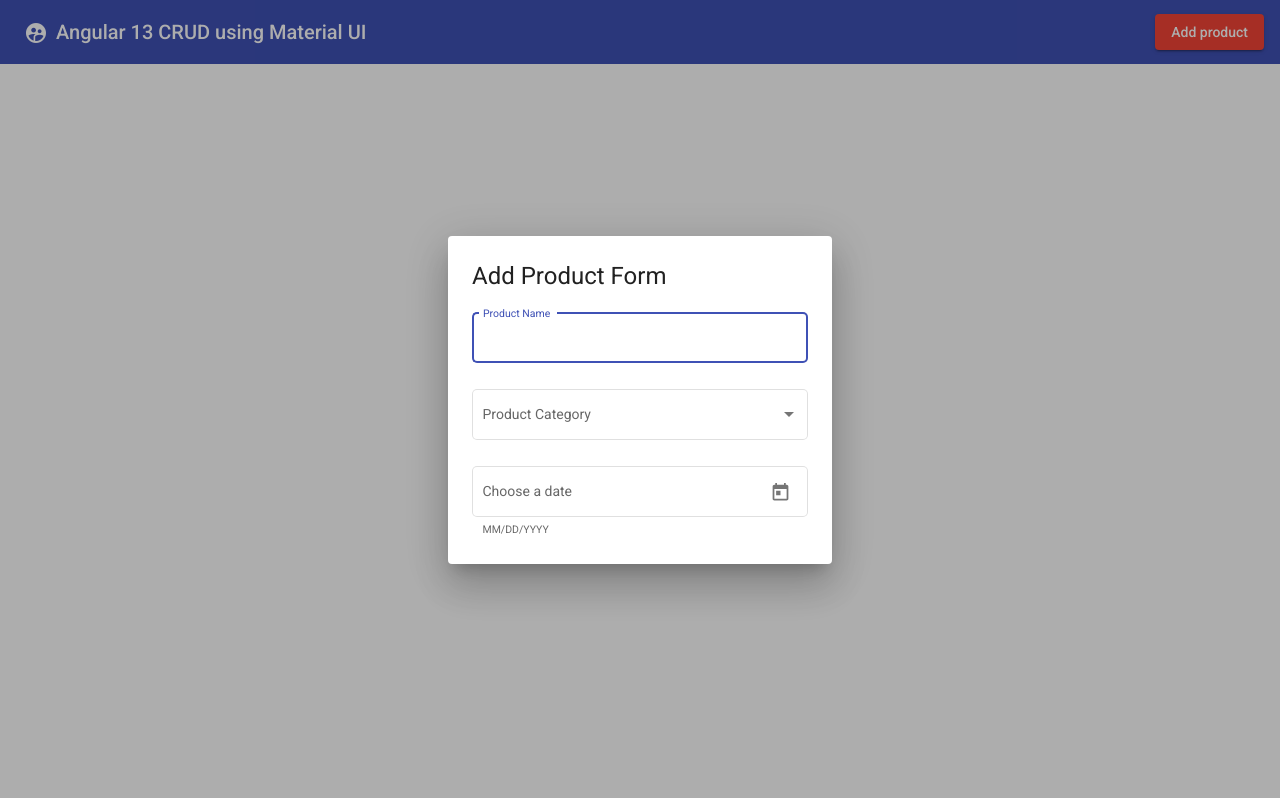
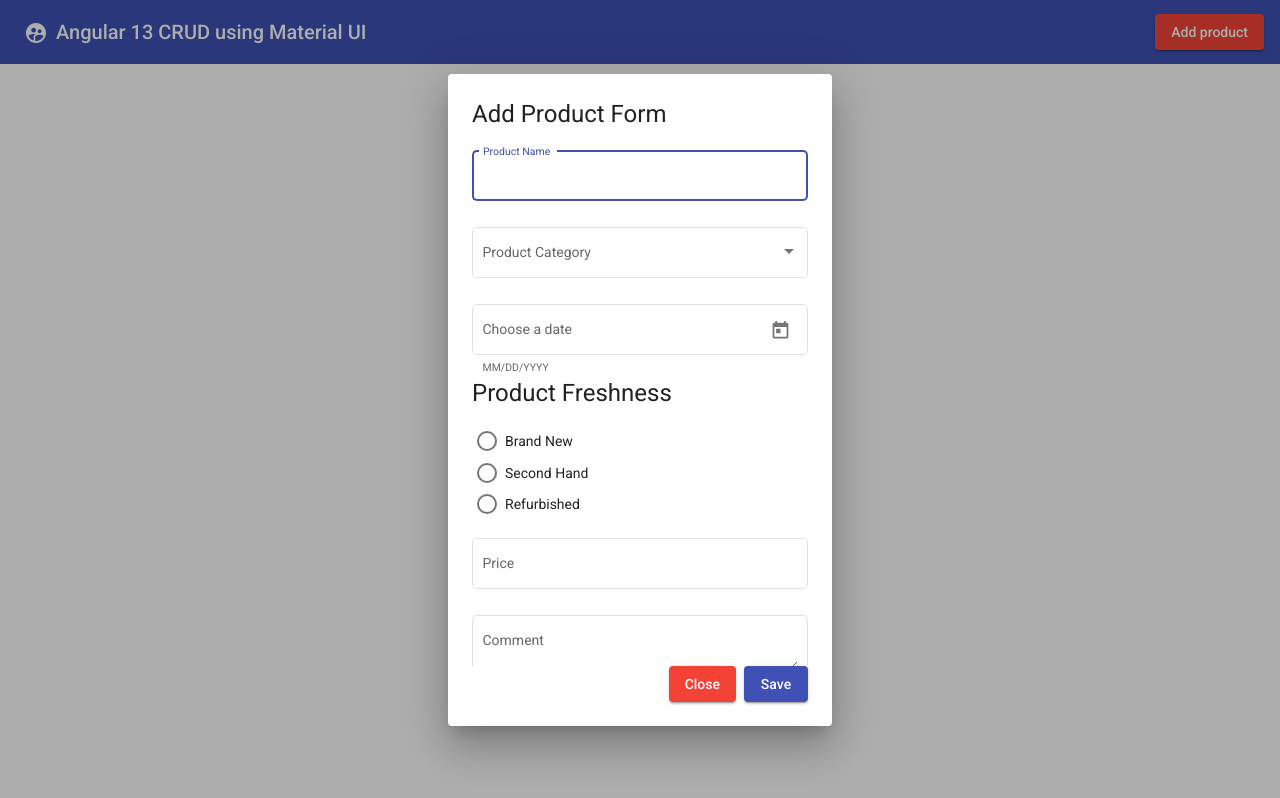
Before and after one commit to Karl911/angular-world-records, an Angular app: page / in a window 1280 px wide. Both pictures are taken after a click on the button "Add product". Built offline with nearby package versions, Linux system fonts and the light colour scheme.

Commit message:
complete form dialog

```diff
--- a/src/app/app.module.ts
+++ b/src/app/app.module.ts
@@ -14,6 +14,7 @@ import { MatInputModule } from '@angular/material/input';
 import { MatSelectModule } from '@angular/material/select';
 import { MatDatepickerModule } from '@angular/material/datepicker';
 import { MatNativeDateModule } from '@angular/material/core';
+import { MatRadioModule }  from '@angular/material/radio';
 
 @NgModule({
   declarations: [
@@ -32,7 +33,8 @@ import { MatNativeDateModule } from '@angular/material/core';
     MatInputModule,
     MatSelectModule,
     MatDatepickerModule,
-    MatNativeDateModule
+    MatNativeDateModule,
+    MatRadioModule
   ],
   providers: [],
   bootstrap: [AppComponent]
--- a/src/app/dialog/dialog.component.html
+++ b/src/app/dialog/dialog.component.html
@@ -18,5 +18,23 @@
         <mat-hint>MM/DD/YYYY</mat-hint>
         <mat-datepicker-toggle matSuffix [for]="picker"></mat-datepicker-toggle>
         <mat-datepicker #picker></mat-datepicker>
-      </mat-form-field>
+    </mat-form-field>
+    <label for=""><h1>Product Freshness</h1></label>
+    <mat-radio-group class="example-radio-group">
+        <mat-radio-button class="example-radio-button" *ngFor="let fresh of freshnessList" value="[fresh]">
+            {{fresh}}
+        </mat-radio-button>
+    </mat-radio-group>
+    <mat-form-field appearance="outline">
+        <mat-label>Price</mat-label>
+        <input matInput type="number" placeholder="Price">
+    </mat-form-field>
+    <mat-form-field appearance="outline">
+        <mat-label>Comment</mat-label>
+        <textarea matInput></textarea>
+    </mat-form-field>
 </div>
+<div mat-dialog-action [align]="'end'">
+    <button mat-raised-button color="warn" mat-dialog-close>Close</button>
+    <button style="margin-left: 8px;" mat-raised-button color="primary">Save</button>
+</div>
--- a/src/app/dialog/dialog.component.scss
+++ b/src/app/dialog/dialog.component.scss
@@ -1,3 +1,13 @@
 mat-form-field  {
     width: 100%;
 }
+.example-radio-group {
+    display: flex;
+    flex-direction: column;
+    margin: 15px 0;
+    align-items: flex-start;
+  }
+
+  .example-radio-button {
+    margin: 5px;
+  }
--- a/src/app/dialog/dialog.component.ts
+++ b/src/app/dialog/dialog.component.ts
@@ -7,6 +7,7 @@ import { Component, OnInit } from '@angular/core';
 })
 export class DialogComponent implements OnInit {
 
+  freshnessList = ["Brand New ", "Second Hand", "Refurbished"];
   constructor() { }
 
   ngOnInit(): void {
```
Also changed, not shown: 1 other file (tests, documents, lock files or other folders).
